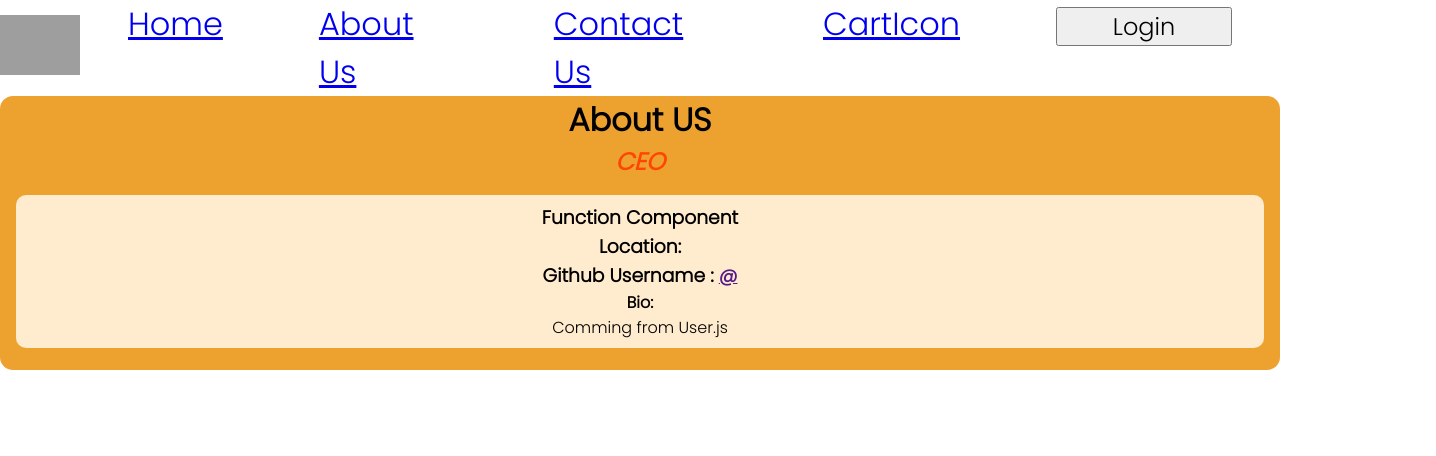
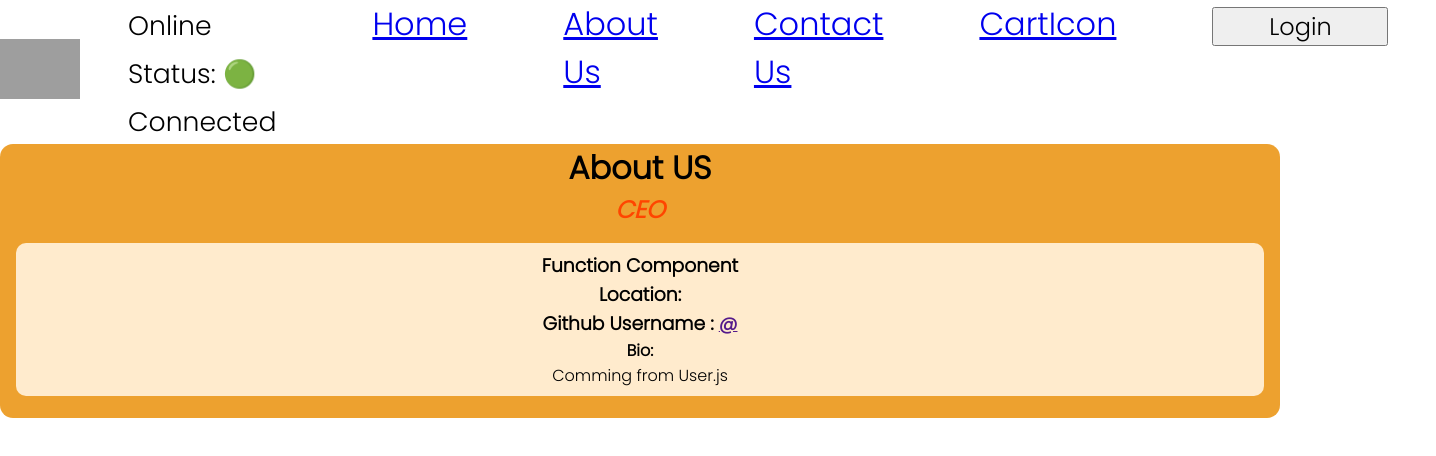
Before and after one commit to bhupendra-chouhan/NamasteReact, a React (Vite) app: page /about in a window 1280 px wide. Shown: the top 456 px of the page, 1436 px wide, since content can reach past the window. Built offline with nearby package versions, Linux system fonts and the light colour scheme; no server answers; grey boxes are pictures that could not be loaded.

Commit message:
Created a new custom hook (useOnlineStatus.js) to check whether the user is Offline or Online. Used this hook inside the Body.js component successfully. But faced this ERROR while using this hook inside the RestaurantMenu.js component. Error: Rendered more hooks than during the previous render.

```diff
--- a/src/components/Body.js
+++ b/src/components/Body.js
@@ -2,6 +2,7 @@ import RestaurantCard from "./RestaurantCard";
 import { useState, useEffect } from "react";
 import Shimmer from "./Shimmer";
 import { RESTAURANT_FETCH_API_LINK } from "../utils/constants";
+import useOnlineStatus from "../utils/customHooks/useOnlineStatus";
 
 const Body = () => {
   // Creating a Local State Variable:
@@ -14,7 +15,7 @@ const Body = () => {
 
   useEffect(() => {
     fetchData();
-  },[searchText]);
+  }, [searchText]);
 
   const fetchData = async () => {
     const data = await fetch(RESTAURANT_FETCH_API_LINK); // fetch() --> returns a Promise
@@ -31,6 +32,11 @@ const Body = () => {
   const clearFilterHandler = () => {
     _setFilterdData(dataToRender);
   };
+
+  const onlineStatus = useOnlineStatus();
+  if (onlineStatus === "🔴 Not Connected") {
+    return <h1>You are offline. Please check your connection!!..</h1>;
+  }
 
   return dataToRender.length === 0 ? (
     <Shimmer />
--- a/src/components/Header.js
+++ b/src/components/Header.js
@@ -1,11 +1,13 @@
 import { COMPANY_LOGO } from "../utils/constants";
 import { useState } from "react";
 import { Link } from "react-router-dom";
+import useOnlineStatus from "../utils/customHooks/useOnlineStatus";
 
 const Header = () => {
   const [logIn, setlogIn] = useState(false);
+  const onlineStatus = useOnlineStatus();
 
-  console.log("Header Rendered")
+  console.log("Header Rendered");
 
   return (
     <div className="header">
@@ -14,14 +16,31 @@ const Header = () => {
       </div>
       <div className="nav-items">
         <ul>
-        <li key={0}><Link to="/">Home</Link></li>
-          <li key={1}><Link to="/about" >About Us</Link></li>
-          <li key={2}><Link to="/contact">Contact Us</Link></li>
-          <li key={3}><Link to="/my-cart">CartIcon</Link></li>
-          <li key={4}><button className="log-button" onClick={() => {setlogIn(!logIn)}
-          }>
-            {logIn? "Logout": "Login"}
-          </button></li>
+          <li key={0}>
+            <small>Online Status: {onlineStatus}</small>
+          </li>
+          <li key={1}>
+            <Link to="/">Home</Link>
+          </li>
+          <li key={2}>
+            <Link to="/about">About Us</Link>
+          </li>
+          <li key={3}>
+            <Link to="/contact">Contact Us</Link>
+          </li>
+          <li key={4}>
+            <Link to="/my-cart">CartIcon</Link>
+          </li>
+          <li key={5}>
+            <button
+              className="log-button"
+              onClick={() => {
+                setlogIn(!logIn);
+              }}
+            >
+              {logIn ? "Logout" : "Login"}
+            </button>
+          </li>
         </ul>
       </div>
     </div>
--- a/src/components/RestaurantMenu.js
+++ b/src/components/RestaurantMenu.js
@@ -1,6 +1,7 @@
 import Shimmer from "./Shimmer";
 import { useParams } from "react-router-dom";
 import useRestaurantMenu from "../utils/customHooks/useRestaurantMenu";
+import useOnlineStatus from "../utils/customHooks/useOnlineStatus";
 
 const RestaurantMenu = () => {
   const { resId } = useParams();
@@ -19,7 +20,10 @@ const RestaurantMenu = () => {
 
   console.log(itemCards);
 
-  return (
+  const onlineStatus = useOnlineStatus();
+  return onlineStatus === "🔴 Not Connected" ? (
+    <h1>You are offline. Please check your connection!!..</h1>
+  ) : (
     <div className="res-menu-container">
       <h1>
         {name}, ID : {id}
--- /dev/null
+++ b/src/utils/customHooks/useOnlineStatus.js
@@ -0,0 +1,22 @@
+// using custom hook to fetch Restaurant Menu items Data
+import { useEffect, useState } from "react";
+
+const useOnlineStatus = () => {
+  const [onlineStatus, _setOnlineStatus] = useState("🟢 Connected");
+
+  useEffect(() => {
+    window.addEventListener("online", (event) => {
+      _setOnlineStatus("🟢 Connected");
+    });
+    window.addEventListener("offline", (event) => {
+      _setOnlineStatus("🔴 Not Connected");
+    });
+  }, []);
+
+  console.log(onlineStatus);
+
+  // export boolena
+  return onlineStatus;
+};
+
+export default useOnlineStatus;
```
